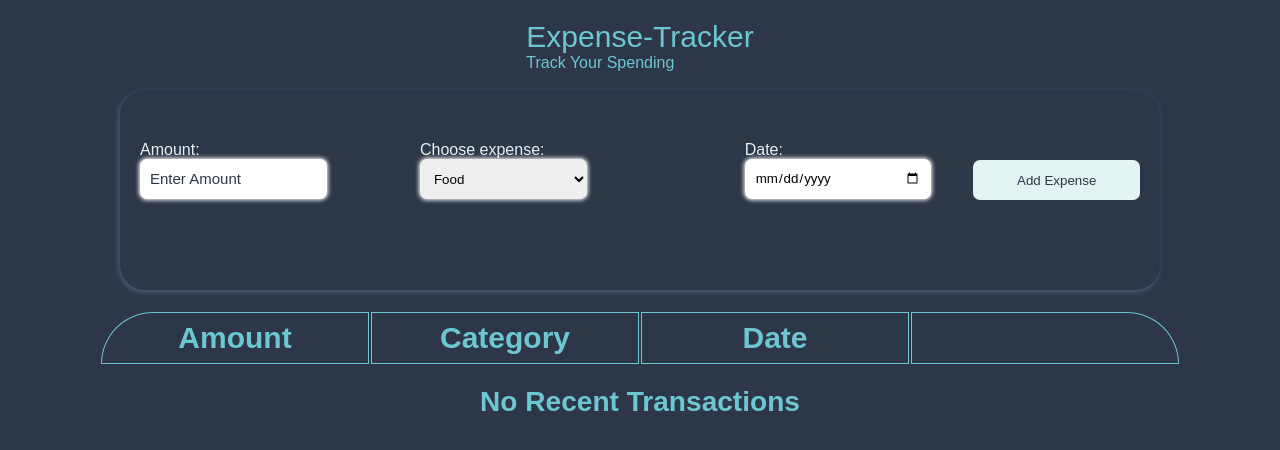
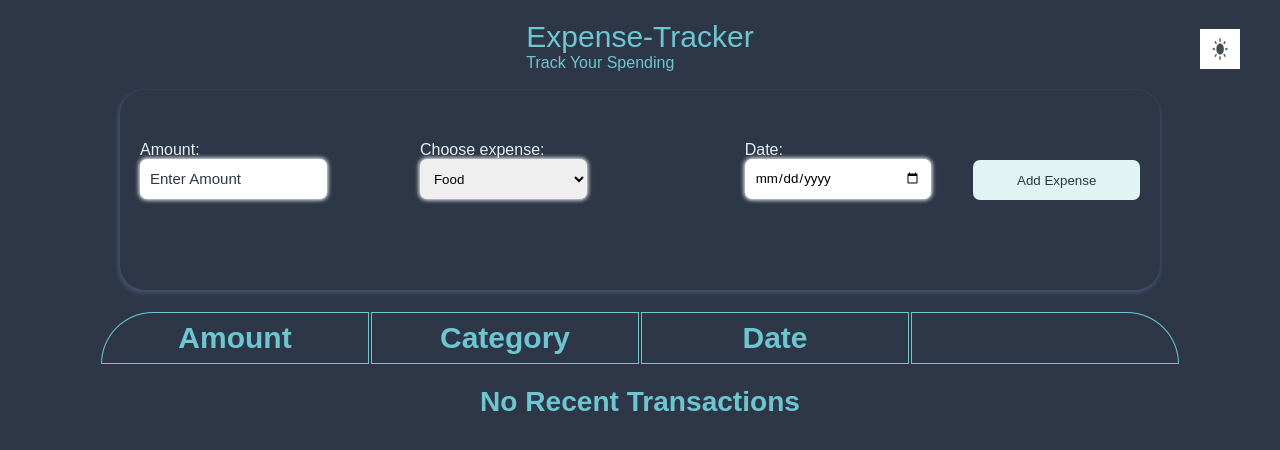
Before and after one commit to HarDexTech/expenseTracker, a plain HTML site: page index.html in a window 1280 px wide. Drawn offline with Linux system fonts and the light colour scheme.

Commit message:
added a new theme button

```diff
--- a/index.html
+++ b/index.html
@@ -12,6 +12,13 @@
       <article class="logo">Expense-Tracker</article>
       <p>Track Your Spending</p>
     </header>
+
+    <!-- button to change the body theme -->
+    <div class="bg-theme">
+        <button type="button" id="bgtheme" onclick="bgtheme()">
+          <img src="assets/download.png" alt="">
+        </button>
+      </div>
 
     <section id="input-expenses">
       <form action="">
--- a/script.js
+++ b/script.js
@@ -132,6 +132,12 @@ const clearTable = () => {
  * to properly remove the corresponding data from the char array
  */
 
+// const deleteRow = () => {
+//     document.querySelector('body').classList.toggle('mode')
+// }
 
-// const deleteRow = () => {
-// }
+
+//button to change the body theme
+const bgtheme = () => {
+    document.querySelector('body').classList.toggle('theme')
+}
--- a/styles.css
+++ b/styles.css
@@ -16,7 +16,6 @@ body {
   flex-direction: column;
 }
 header {
-  width: calc(100%-30px);
   height: 50px;
   padding: 20px 30px;
   pointer-events: none;
@@ -143,3 +142,24 @@ tbody {
 .invisible{
   display: none;
 }
+
+/* button to change the body theme */
+.theme{
+  background: black;
+}
+button img{
+  aspect-ratio: 1;
+  width: 100%;
+}
+#bgtheme{
+  background: none;
+  aspect-ratio: 1;
+  width: 60px;
+  height: 60px;
+}
+.bg-theme{
+  background: none;
+  position: fixed;
+  top: 20px;
+  right: 30px;
+}
```
Also changed, not shown: assets/download.png (added).
